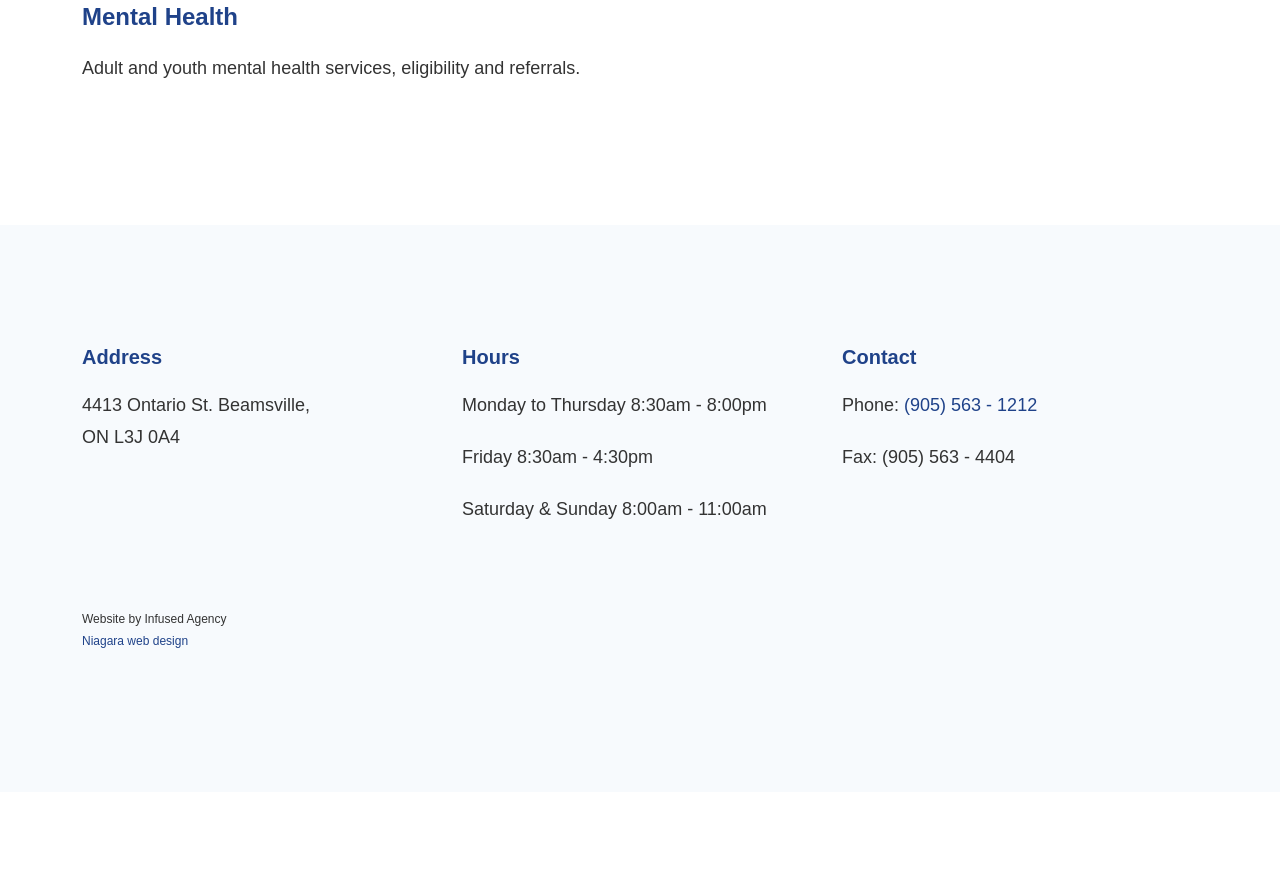
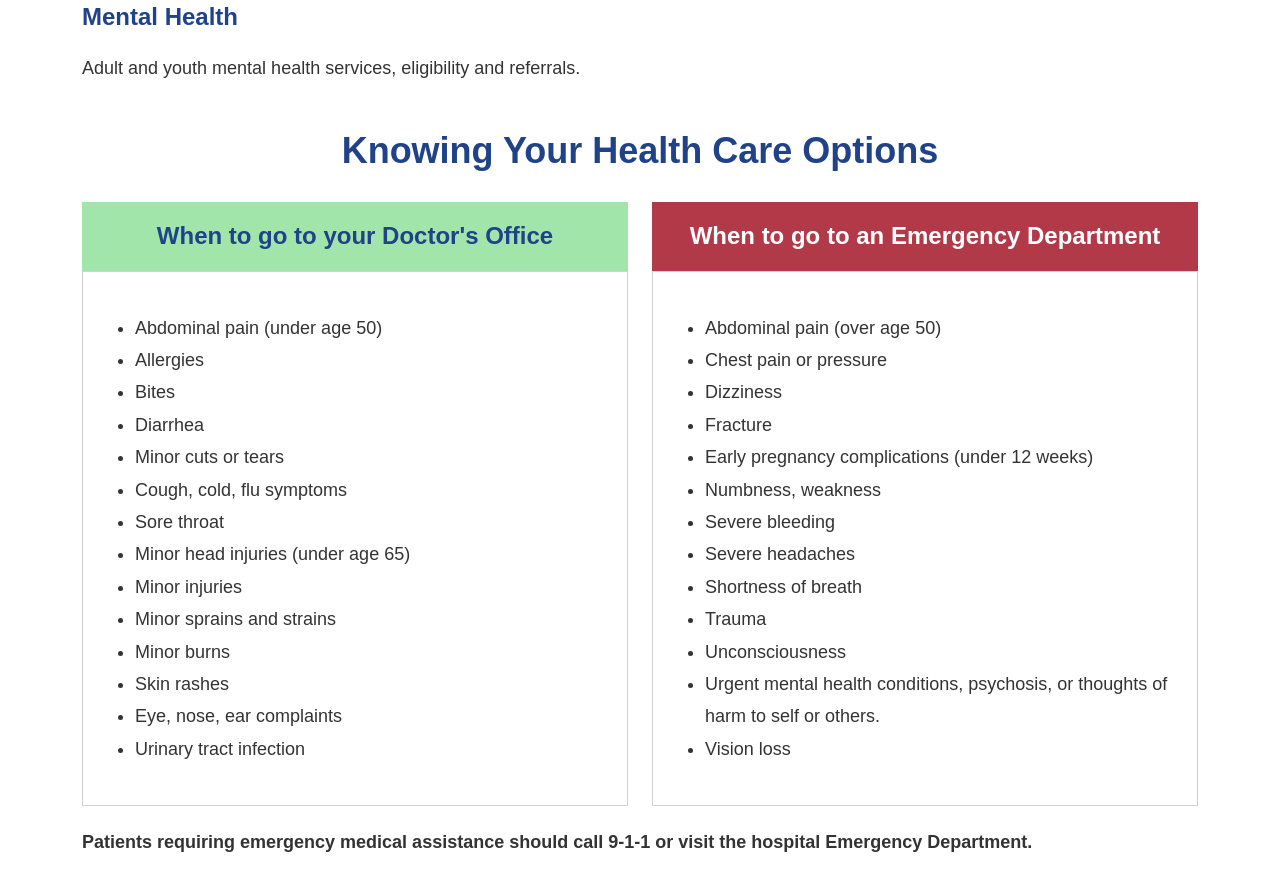
Before and after one commit to lincolnmedweb/lincolnmed, a Next.js app: page /resources in a window 1280 px wide. Shown: the part 1240-2131 px from the top of the page. Before the commit the page ends 2032 px from the top, so only its background shows below. Built offline with nearby package versions, Linux system fonts and the light colour scheme.

Commit message:
Client updates

```diff
--- a/pages/resources.tsx
+++ b/pages/resources.tsx
@@ -102,6 +102,67 @@ export default function Resources() {
               </ul>
             </Col>
           </Row>
+          <br />
+          <Row>
+            <Col lg="12">
+              <h2 className="text-center">Knowing Your Health Care Options</h2>
+            </Col>
+          </Row>
+          <Row className="healthcare-options">
+            <Col lg="6">
+              <div className="heading-green">
+                <h3>When to go to your Doctor's Office</h3>
+              </div>
+              <div className="card">
+                <ul>
+                  <li>Abdominal pain (under age 50)</li>
+                  <li>Allergies</li>
+                  <li>Bites</li>
+                  <li>Diarrhea</li>
+                  <li>Minor cuts or tears</li>
+                  <li>Cough, cold, flu symptoms</li>
+                  <li>Sore throat</li>
+                  <li>Minor head injuries (under age 65)</li>
+                  <li>Minor injuries</li>
+                  <li>Minor sprains and strains</li>
+                  <li>Minor burns</li>
+                  <li>Skin rashes</li>
+                  <li>Eye, nose, ear complaints</li>
+                  <li>Urinary tract infection</li>
+                </ul>
+              </div>
+            </Col>
+            <Col lg="6">
+              <h3 className="heading-red">When to go to an Emergency Department</h3>
+              <div className="card">
+                <ul>
+                  <li>Abdominal pain (over age 50)</li>
+                  <li>Chest pain or pressure</li>
+                  <li>Dizziness</li>
+                  <li>Fracture</li>
+                  <li>Early pregnancy complications (under 12 weeks)</li>
+                  <li>Numbness, weakness</li>
+                  <li>Severe bleeding</li>
+                  <li>Severe headaches</li>
+                  <li>Shortness of breath</li>
+                  <li>Trauma</li>
+                  <li>Unconsciousness</li>
+                  <li>Urgent mental health conditions, psychosis, or thoughts of harm to self or others.</li>
+                  <li>Vision loss</li>
+                </ul>
+              </div>
+            </Col>
+          </Row>
+          <Row>
+            <Col lg="12">
+              <p>
+                <strong>
+                  Patients requiring emergency medical assistance should call 9-1-1 or visit the hospital Emergency
+                  Department.
+                </strong>
+              </p>
+            </Col>
+          </Row>
         </Container>
       </section>
     </>
--- a/styles/general.scss
+++ b/styles/general.scss
@@ -75,3 +75,23 @@ img {
     margin-bottom: 0px;
   }
 }
+
+.healthcare-options {
+  .heading-green {
+    background: $green;
+  }
+  .heading-red {
+    background: $red;
+    color: $white;
+  }
+  h3 {
+    text-align: center;
+    margin-bottom: 0;
+    padding: 20px 0px 20px 0px;
+    font-size: 24px;
+  }
+  .card {
+    padding: 20px;
+    border-radius: 0;
+  }
+}
--- a/styles/variables.scss
+++ b/styles/variables.scss
@@ -4,3 +4,5 @@ $white: #fff;
 $black: #333;
 $grey: #f7fafd;
 $poppins: "Poppins", sans-serif;
+$green: #a1e5ab;
+$red: #b23a48;
```
